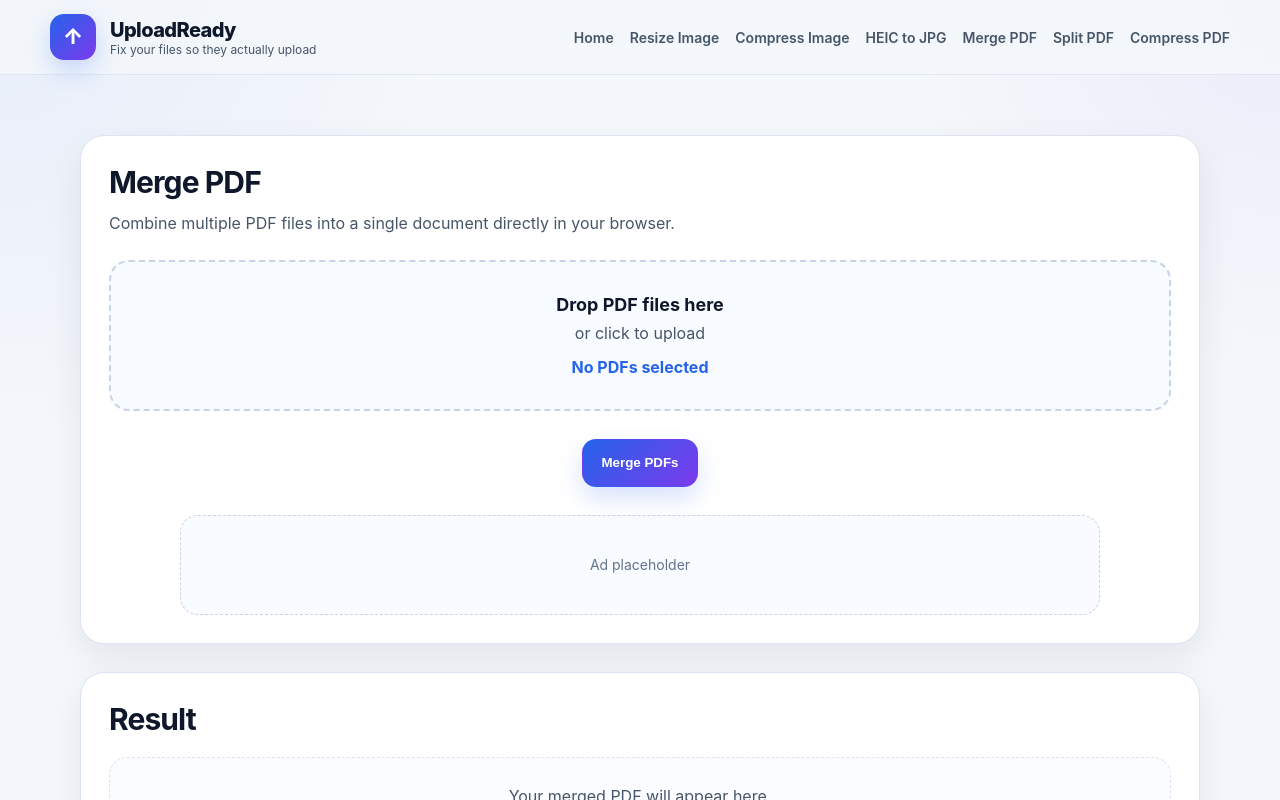
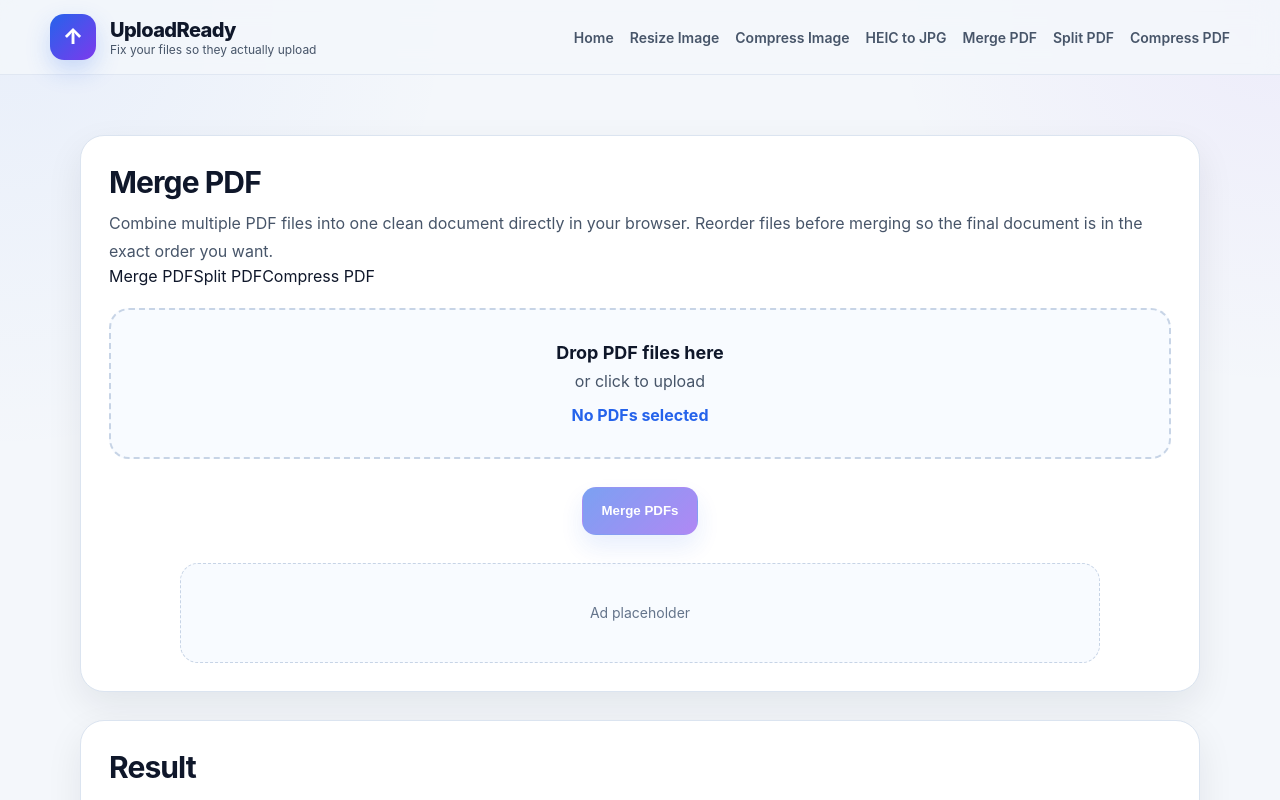
Before and after one commit to skaterdav21/uploadready, a Next.js app: page /merge-pdf in a window 1280 px wide. Shown: the top 800 px of the page. Built offline with nearby package versions, Linux system fonts and the light colour scheme.

Commit message:
Update page.tsx

```diff
--- a/app/merge-pdf/page.tsx
+++ b/app/merge-pdf/page.tsx
@@ -73,6 +73,28 @@ export default function MergePdfPage() {
     setFiles(accepted);
   }
 
+  function moveFileUp(index: number) {
+    if (index === 0) return;
+    setFiles((prev) => {
+      const next = [...prev];
+      [next[index - 1], next[index]] = [next[index], next[index - 1]];
+      return next;
+    });
+  }
+
+  function moveFileDown(index: number) {
+    setFiles((prev) => {
+      if (index >= prev.length - 1) return prev;
+      const next = [...prev];
+      [next[index], next[index + 1]] = [next[index + 1], next[index]];
+      return next;
+    });
+  }
+
+  function removeFile(index: number) {
+    setFiles((prev) => prev.filter((_, i) => i !== index));
+  }
+
   async function runMerge() {
     if (files.length < 2) {
       setError("Select at least 2 PDFs to merge.");
@@ -105,9 +127,22 @@ export default function MergePdfPage() {
         <div className="section-head">
           <h1>Merge PDF</h1>
           <p>
-            Combine multiple PDF files into a single document directly in your
-            browser.
+            Combine multiple PDF files into one clean document directly in your
+            browser. Reorder files before merging so the final document is in the
+            exact order you want.
           </p>
+        </div>
+
+        <div className="pdf-tool-nav">
+          <a href="/merge-pdf" className="pdf-tool-link pdf-tool-link-active">
+            Merge PDF
+          </a>
+          <a href="/split-pdf" className="pdf-tool-link">
+            Split PDF
+          </a>
+          <a href="/compress-pdf" className="pdf-tool-link">
+            Compress PDF
+          </a>
         </div>
 
         <div
@@ -133,11 +168,52 @@ export default function MergePdfPage() {
           />
         </div>
 
+        {files.length > 0 && (
+          <div className="results-list" style={{ marginTop: 20 }}>
+            {files.map((file, index) => (
+              <div key={`${file.name}-${index}`} className="result-card">
+                <div>
+                  <h3>{index + 1}. {file.name}</h3>
+                  <p>{formatBytes(file.size)}</p>
+                </div>
+
+                <div className="file-action-row">
+                  <button
+                    type="button"
+                    className="btn btn-secondary"
+                    onClick={() => moveFileUp(index)}
+                    disabled={index === 0}
+                  >
+                    Up
+                  </button>
+
+                  <button
+                    type="button"
+                    className="btn btn-secondary"
+                    onClick={() => moveFileDown(index)}
+                    disabled={index === files.length - 1}
+                  >
+                    Down
+                  </button>
+
+                  <button
+                    type="button"
+                    className="btn btn-secondary"
+                    onClick={() => removeFile(index)}
+                  >
+                    Remove
+                  </button>
+                </div>
+              </div>
+            ))}
+          </div>
+        )}
+
         <div className="hero-actions">
           <button
             className="btn btn-primary"
             onClick={runMerge}
-            disabled={loading}
+            disabled={loading || files.length < 2}
           >
             {loading ? "Merging..." : "Merge PDFs"}
           </button>
@@ -151,6 +227,9 @@ export default function MergePdfPage() {
       <section className="section">
         <div className="section-head">
           <h2>Result</h2>
+          <p>
+            Merge multiple PDFs in your preferred order and download the final file.
+          </p>
         </div>
 
         {!result ? (
```
